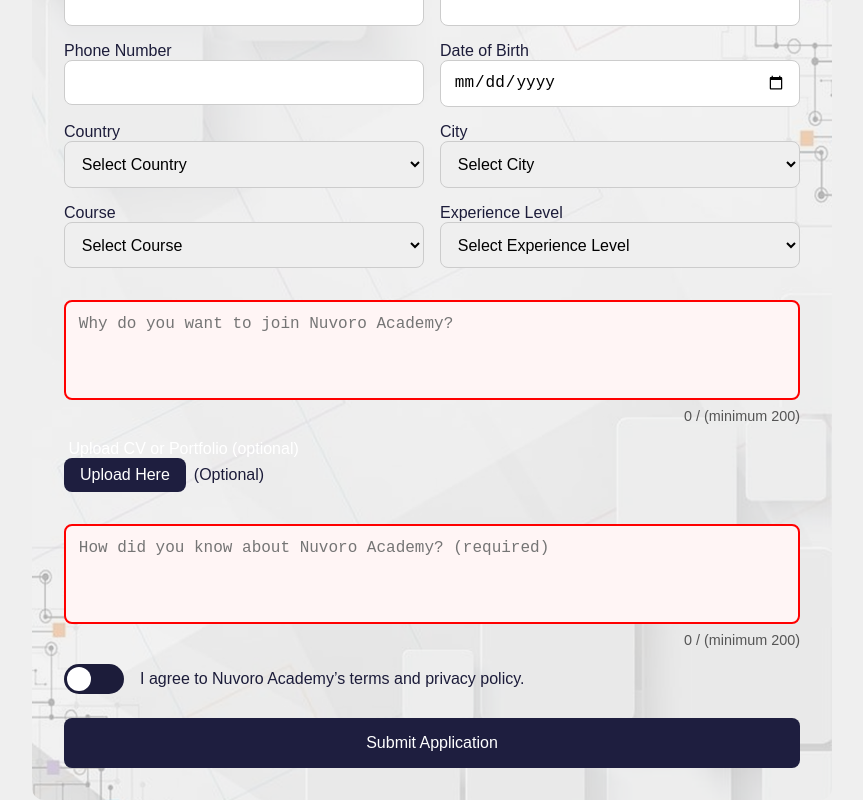
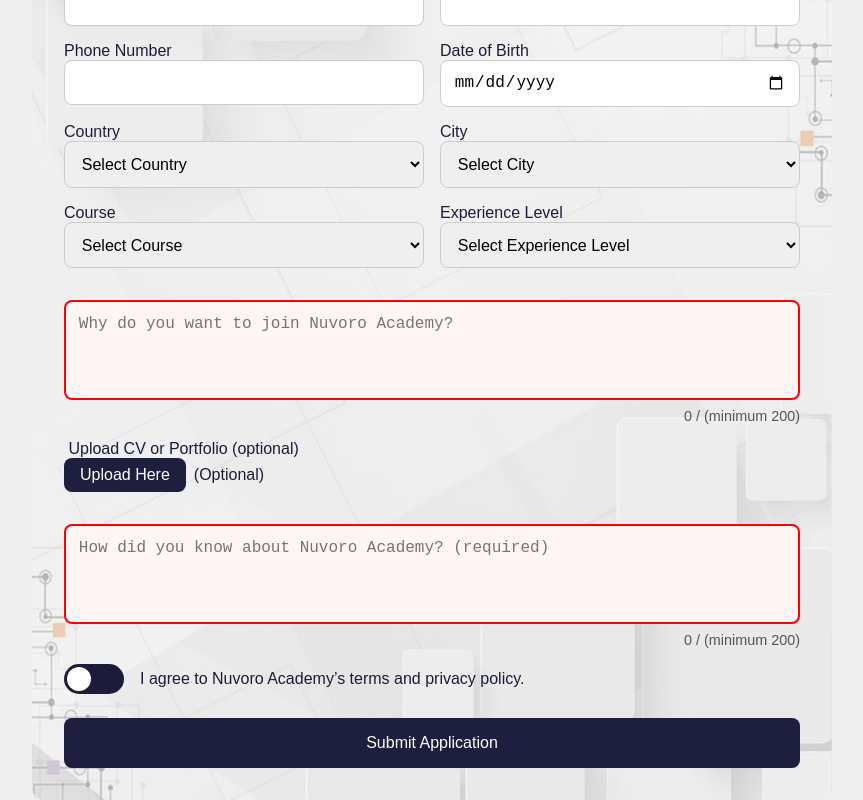
Before and after one commit to OnyekachiEze/Nuvoro, a React (Create React App) app: page /application in a window 1280 px wide. Shown: the part 1073-1873 px from the top of the page, without its empty margins (208-1071 px from the left). Built offline with nearby package versions, Linux system fonts and the light colour scheme.

Commit message:
removed use state

```diff
--- a/src/ApplicationPage/ApplicationPage.js
+++ b/src/ApplicationPage/ApplicationPage.js
@@ -275,7 +275,7 @@
 
 
         <div className="upload-section">
-          <p> Upload CV or Portfolio (optional)</p>
+          <p className='form-text'> Upload CV or Portfolio (optional)</p>
           <label htmlFor="cvUpload" className="upload-button">
             Upload Here
           </label>
--- a/src/BlogPage/BlogHome.js
+++ b/src/BlogPage/BlogHome.js
@@ -1,6 +1,6 @@
 import React from 'react'
-import { useState } from 'react'
-import logo from '../assets/logo.png';
+// import { useState } from 'react'
+// import logo from '../assets/logo.png';
 import './Blog.css'
 import Navbar from '../components/Navbar';
 
```
